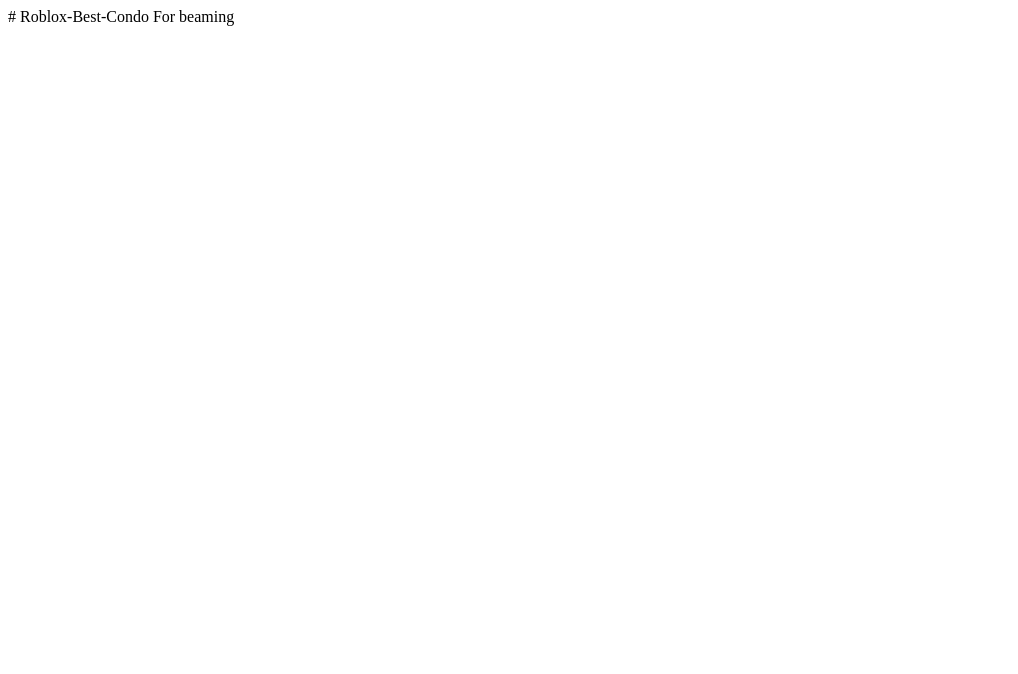
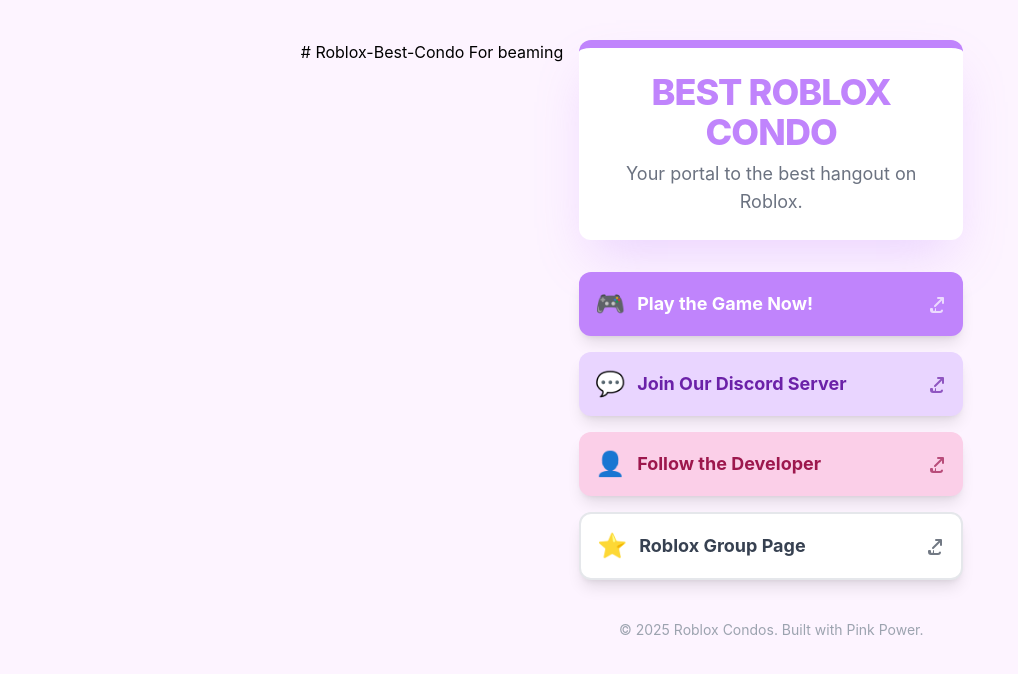
Before and after one commit to barneyarellano2-ai/Roblox-Best-Condo, a plain HTML site: page Index.html in a window 1280 px wide. Shown: the whole page, without its empty margins (0-1018 px from the left). Drawn offline with nearby package versions, Linux system fonts and the light colour scheme.

Commit message:
Update Index.html

```diff
--- a/Index.html
+++ b/Index.html
@@ -1,2 +1,123 @@
 # Roblox-Best-Condo
 For beaming
+<!DOCTYPE html>
+<html lang="en">
+<head>
+    <meta charset="UTF-8">
+    <meta name="viewport" content="width=device-width, initial-scale=1.0">
+    <title>Best Roblox Condo</title>
+    <!-- Load Tailwind CSS -->
+    <script src="https://cdn.tailwindcss.com"></script>
+    <script>
+        tailwind.config = {
+            theme: {
+                extend: {
+                    colors: {
+                        'roblox-pink': '#FFC0CB', // Classic light pink
+                        'condo-accent': '#C084FC', // Violet/Fuchsia accent
+                        'condo-bg': '#FDF4FF', // Very light background
+                    },
+                    fontFamily: {
+                        sans: ['Inter', 'sans-serif'],
+                    }
+                }
+            }
+        }
+    </script>
+    <style>
+        /* Custom scrollbar for a little extra flair */
+        ::-webkit-scrollbar {
+            width: 8px;
+        }
+        ::-webkit-scrollbar-thumb {
+            background-color: #C084FC; /* Purple-pink for the thumb */
+            border-radius: 4px;
+        }
+        ::-webkit-scrollbar-track {
+            background-color: #f0f0f0;
+        }
+    </style>
+</head>
+<body class="bg-condo-bg font-sans min-h-screen flex justify-center items-start pt-10 pb-10">
+
+    <main class="w-full max-w-sm mx-4">
+        <!-- Header Card -->
+        <header class="text-center mb-8 p-6 bg-white rounded-xl shadow-2xl shadow-condo-accent/30 border-t-8 border-condo-accent transform transition duration-300 hover:scale-[1.02]">
+            <h1 class="text-4xl font-extrabold text-condo-accent mb-2 tracking-tight">
+                BEST ROBLOX CONDO
+            </h1>
+            <p class="text-gray-500 text-lg">
+                Your portal to the best hangout on Roblox.
+            </p>
+        </header>
+
+        <!-- Links Container -->
+        <section id="link-list" class="space-y-4">
+            <!-- Links will be injected here by JavaScript -->
+        </section>
+
+        <!-- Footer -->
+        <footer class="text-center mt-10 text-gray-400 text-sm">
+            &copy; 2025 Roblox Condos. Built with Pink Power.
+        </footer>
+    </main>
+
+    <script>
+        // --- Link Data ---
+        // Edit this array to change your links!
+        const links = [
+            {
+                name: "Play the Game Now!",
+                url: "https://www.roblox.com/games/your-condo-id/Your-Game-Name",
+                icon: "🎮",
+                accent: "bg-condo-accent hover:bg-condo-accent/80 text-white"
+            },
+            {
+                name: "Join Our Discord Server",
+                url: "https://discord.gg/yourserverinvite",
+                icon: "💬",
+                accent: "bg-purple-200 hover:bg-purple-300 text-purple-800"
+            },
+            {
+                name: "Follow the Developer",
+                url: "https://www.roblox.com/users/your-user-id/profile",
+                icon: "👤",
+                accent: "bg-pink-200 hover:bg-pink-300 text-pink-800"
+            },
+            {
+                name: "Roblox Group Page",
+                url: "https://www.roblox.com/groups/your-group-id/Your-Group-Name",
+                icon: "⭐",
+                accent: "bg-white hover:bg-gray-100 text-gray-700 border-2 border-gray-200"
+            }
+        ];
+
+        // --- Core Logic ---
+        const linkList = document.getElementById('link-list');
+
+        function renderLinks() {
+            linkList.innerHTML = links.map(link => `
+                <a
+                    href="${link.url}"
+                    target="_blank"
+                    rel="noopener noreferrer"
+                    class="link-button block p-4 rounded-xl font-bold text-lg transition duration-200 ease-in-out transform hover:-translate-y-0.5 shadow-lg ${link.accent} flex items-center justify-between"
+                >
+                    <span class="flex items-center">
+                        <span class="text-2xl mr-3">${link.icon}</span>
+                        ${link.name}
+                    </span>
+                    <!-- Icon for external link -->
+                    <svg xmlns="http://www.w3.org/2000/svg" class="h-5 w-5 opacity-70" viewBox="0 0 20 20" fill="currentColor">
+                        <path d="M11 3a1 1 0 100 2h2.586l-6.293 6.293a1 1 0 101.414 1.414L15 6.414V9a1 1 0 102 0V4a1 1 0 00-1-1h-5z" />
+                        <path d="M9 14a1 1 0 00-1 1v1a1 1 0 11-2 0v-1a1 1 0 00-1-1H4a1 1 0 00-1 1v1a3 3 0 003 3h7a3 3 0 003-3v-1a1 1 0 11-2 0v1a1 1 0 01-1 1h-4z" />
+                    </svg>
+                </a>
+            `).join('');
+        }
+
+        // Render the links when the page loads
+        document.addEventListener('DOMContentLoaded', renderLinks);
+    </script>
+</body>
+</html>
```
